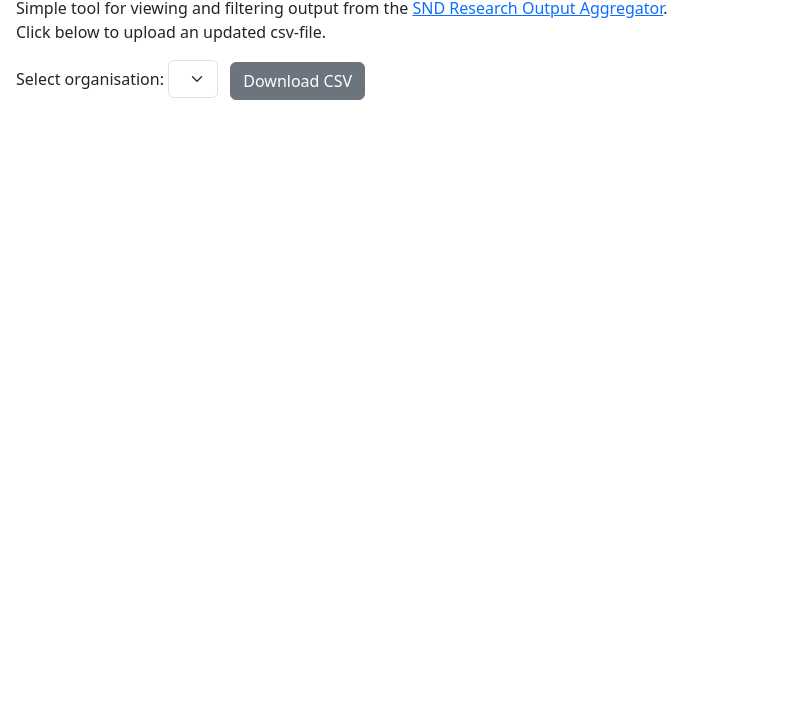
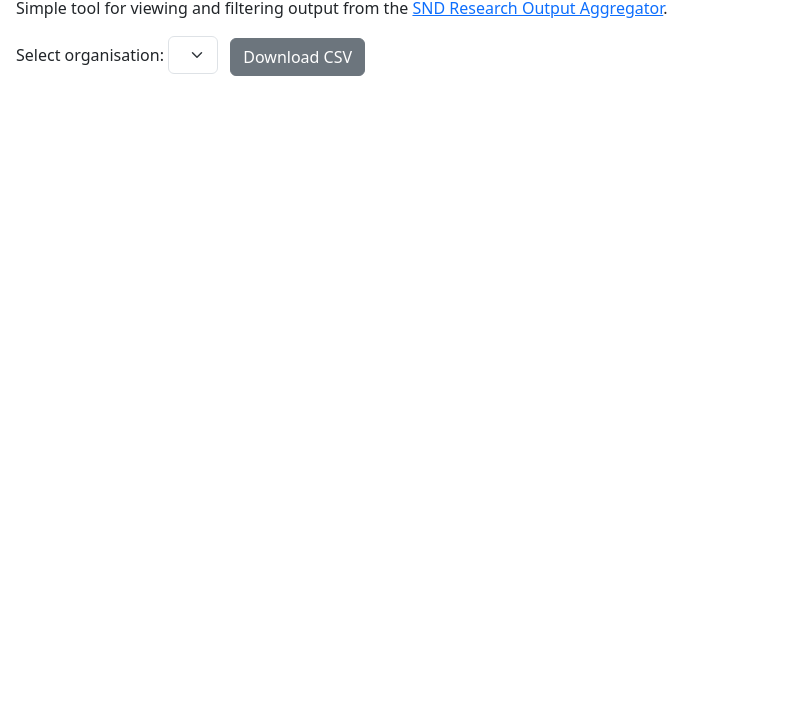
Before and after one commit to snd-sweden/research-output-aggregator-output, a plain HTML site: page index.html in a window 1280 px wide. Shown: the part 76-800 px from the top of the page, without its empty margins (0-801 px from the left). Drawn offline with nearby package versions, Linux system fonts and the light colour scheme; a script that the page names is missing.

Commit message:
Small fix

```diff
--- a/index.html
+++ b/index.html
@@ -49,7 +49,6 @@
     <h1>SND Research Output Aggregator GRID</h1>
     <p>
       Simple tool for viewing and filtering output from the <a href="https://github.com/snd-sweden/research-output-aggregator" target="_blank">SND Research Output Aggregator</a>. <br/>
-      Click below to upload an updated csv-file.
     </p>
     <p>
   <div class="mb-3">
```
